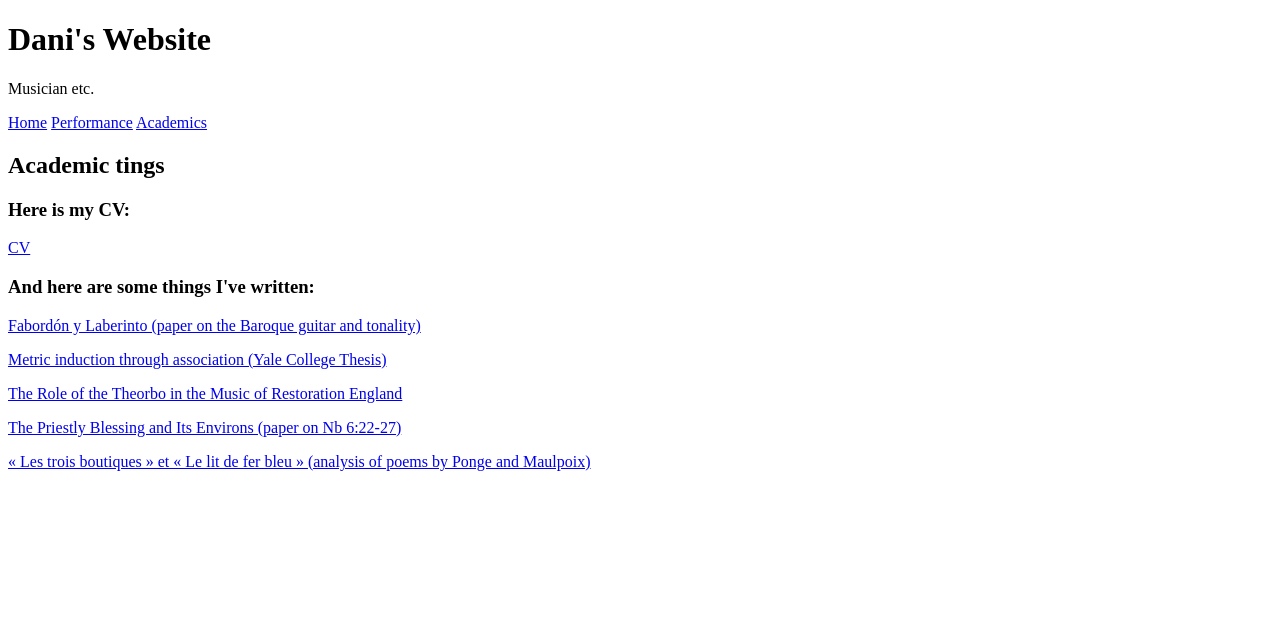
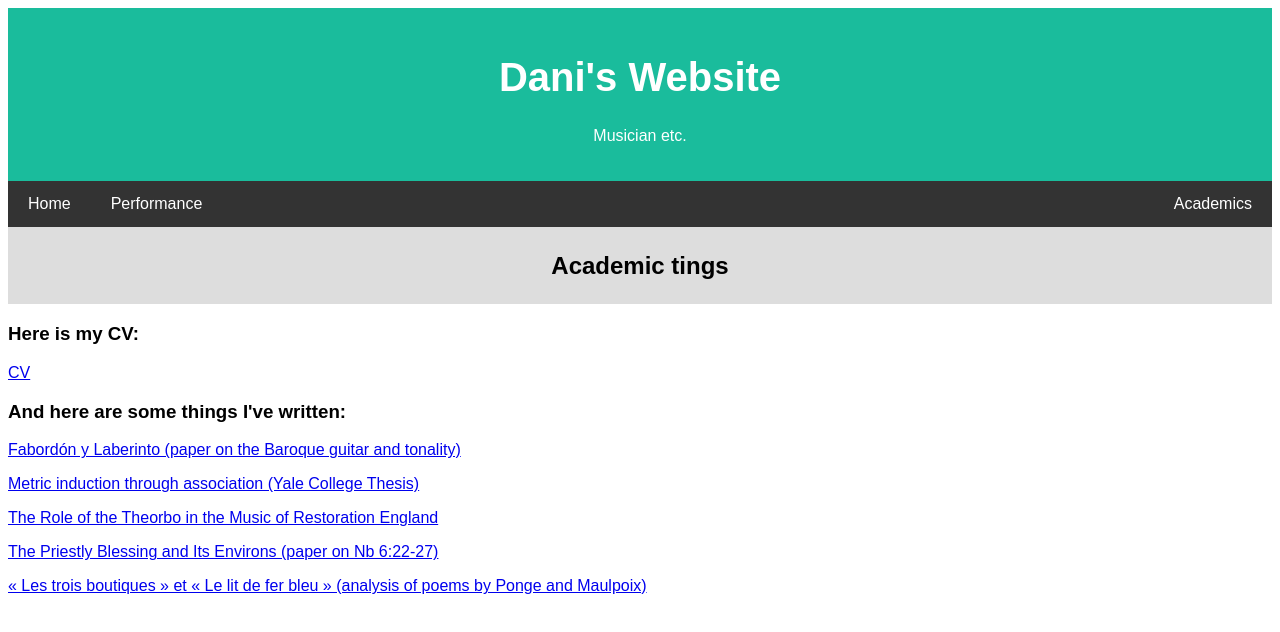
Before and after one commit to danzanfran/danzanfran.github.io, a plain HTML site: page academic.html in a window 1280 px wide. Drawn offline with Linux system fonts and the light colour scheme.

Commit message:
Update academic.html
added css, fixed link to homepage

```diff
--- a/academic.html
+++ b/academic.html
@@ -4,10 +4,7 @@
 <title>Page Title</title>
 <meta charset="UTF-8">
 <meta name="viewport" content="width=device-width, initial-scale=1">
-<style>
-
-
-</style>
+<link rel="stylesheet" href="dani_styles.css">
 </head>
 <body>
 
@@ -17,7 +14,7 @@
 </div>
 
 <div class="navbar">
-  <a href="homepage.html">Home</a>
+  <a href="index.html">Home</a>
   <a href="performance.html">Performance</a>
   <a href="academic.html" class="right">Academics</a>
 </div>
```
